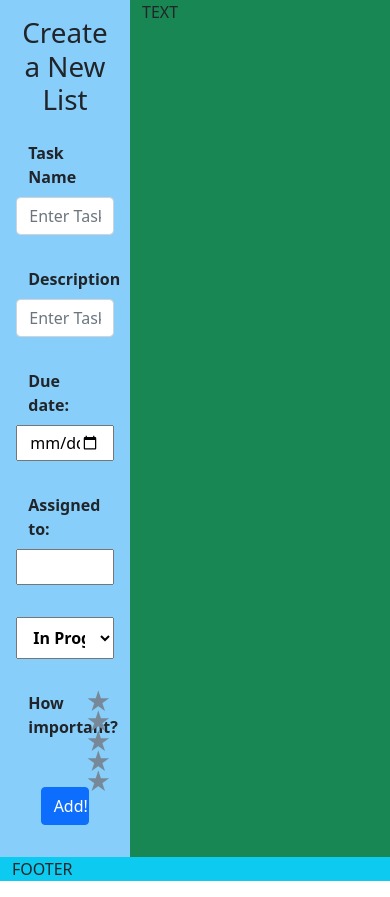
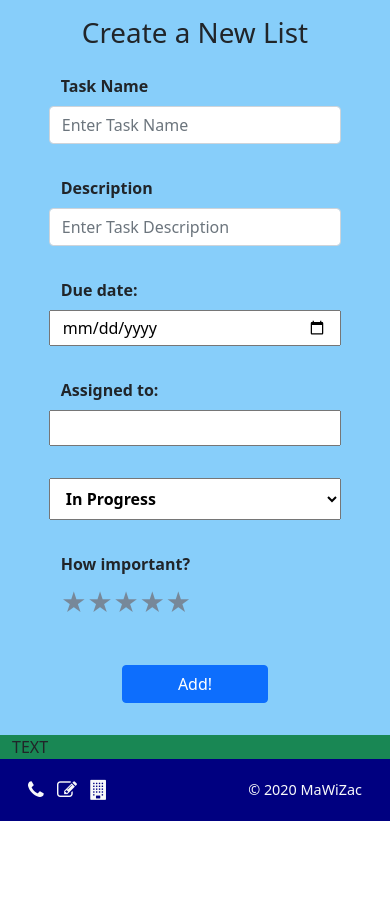
Before and after one commit to manami-d/jwd4-final-project, a plain HTML site: page index.html in a window 390 px wide. Shown: the part 73-970 px from the top of the page. After the commit the page ends 894 px from the top, so only its background shows below. Drawn offline with nearby package versions, Linux system fonts and the light colour scheme.

Commit message:
adjust responsive design

```diff
--- a/css/style.css
+++ b/css/style.css
@@ -7,7 +7,12 @@
     background-color: navy;
 }
 
-
+/* copyright text become smaller */
+@media only screen and (max-width: 480px) {
+  footer p {
+    font-size: 0.9rem;
+  }
+}
 
 /* for Rating Selection */
 .rating {
--- a/index.html
+++ b/index.html
@@ -16,6 +16,9 @@
         integrity="sha384-ygbV9kiqUc6oa4msXn9868pTtWMgiQaeYH7/t7LECLbyPA2x65Kgf80OJFdroafW"
         crossorigin="anonymous"></script>
     <link href="css/style.css" rel="stylesheet" type="text/css">
+    <link rel="stylesheet" href="https://cdnjs.cloudflare.com/ajax/libs/font-awesome/4.7.0/css/font-awesome.min.css">
+
+
 
 </head>
 
@@ -32,7 +35,7 @@
         <div class="container-fluid">
             <div class="row">
                 <!-- create new form column -->
-                <div class="col-4 pb-3 bg-form">
+                <div class="col-sm-12 col-md-4 pb-3 bg-form">
                     <form>
                         <!-- title for the form -->
                         <div class="row pt-3">
@@ -80,11 +83,11 @@
                                 </div>
 
                                 <!-- rating -->
-                                <div class="row py-3 justify-content-between">
-                                    <div class="col-5">
+                                <div class="row py-3 justify-items-center">
+                                    <div class="col-lg-12 col-xl-6">
                                         <p class="fw-bold"> How important? </p>
                                     </div>
-                                    <div class="col-5">
+                                    <div class="col-lg-12 col-xl-6">
                                         <div class="rating">
                                             <label>
                                                 <input type="radio" name="stars" value="1" />
@@ -130,7 +133,7 @@
                 </div>
 
                 <!-- outstaning task display column -->
-                <div class="col-8 bg-success">
+                <div class="col-sm-12 col-md-8 bg-success">
                     TEXT
                 </div>
             </div>
@@ -139,8 +142,19 @@
 
     <!-- footer section -->
     <footer>
-        <div class="container-fluid bg-info">
-            <p> FOOTER </p>
+        <div class="container-fluid">
+            <div class="row bg-header text-light p-3 fs-5">
+                <div class="col-6 col-lg-9 text-start align-self-center">
+                    <ul class="list-inline mb-0">
+                        <li class="list-inline-item"><i class="fa fa-phone fa-sm"><span class="d-none d-lg-inline fs-5"> 02 6543 8976</span> </i></li>
+                        <li class="list-inline-item"><i class="fa fa-edit fa-sm"><span class="d-none d-lg-inline fs-5"> help@todolistcompany.com.au </span> </i></li>
+                        <li class="list-inline-item"><i class="fa fa-building fa-sm"><span class="d-none d-lg-inline fs-5"> 17 Elizabeth Street, Sydney, NSW 2000 Australia </span></i></li>
+                    </ul>
+                </div>
+                <div class="col-6 col-lg-3 text-end align-self-center">
+                    <p class="m-0"> &copy; 2020 MaWiZac</p>
+                </div>
+            </div>
         </div>
     </footer>
 </body>
```
